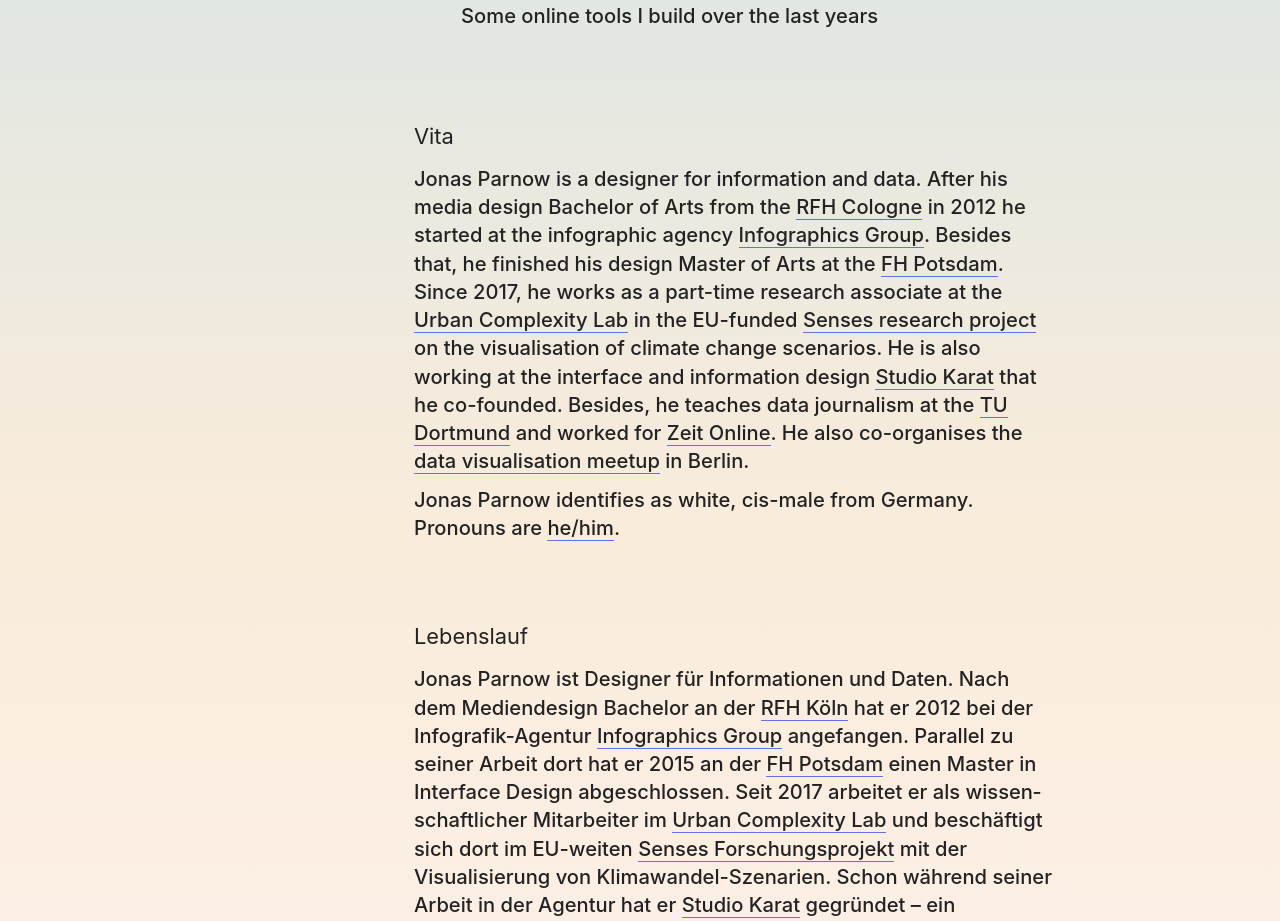
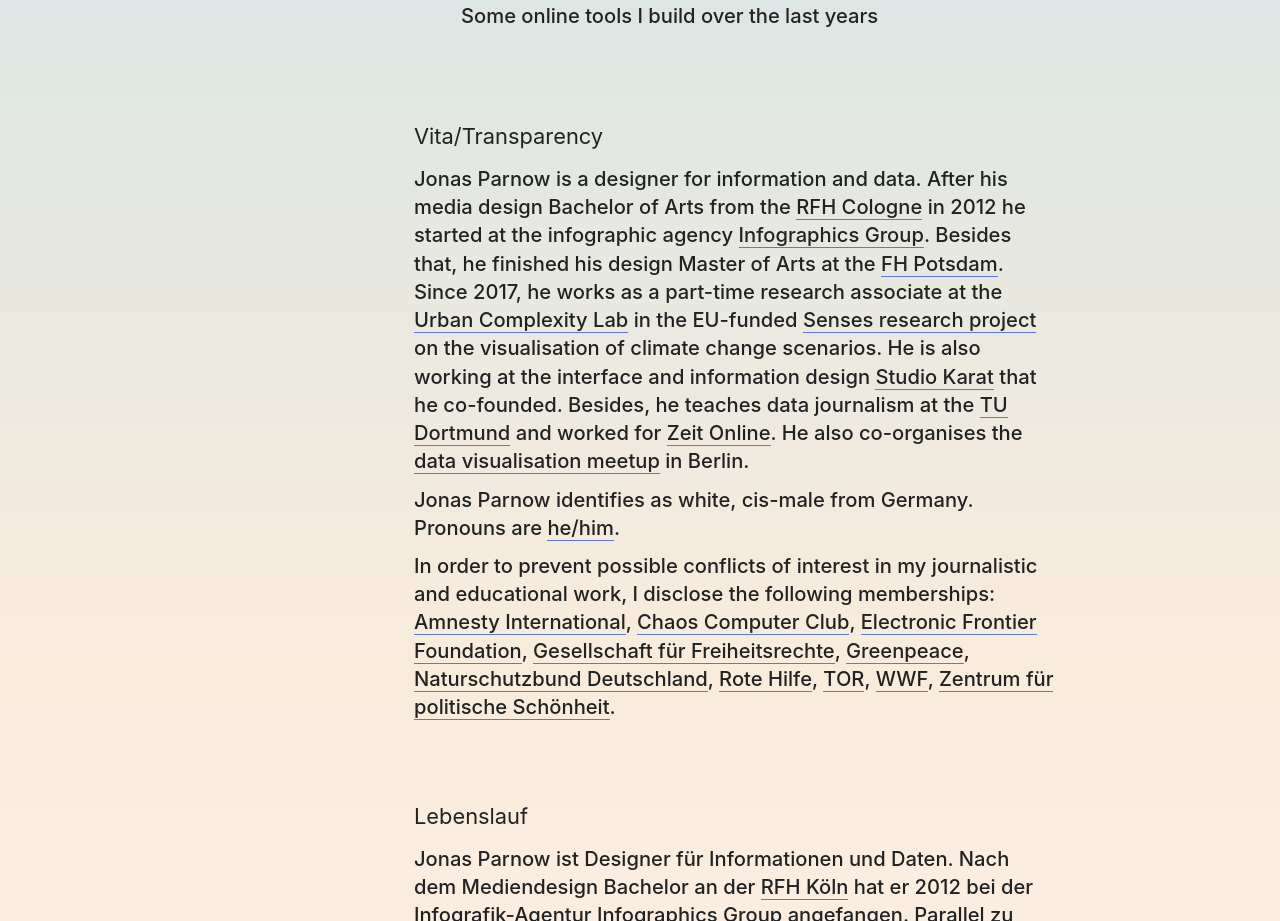
Before and after one commit to kimalbrecht/jonasparnow.com, a Nuxt app: page / in a window 1280 px wide. Shown: the part 2061-2982 px from the top of the page. Built offline with nearby package versions, Linux system fonts and the light colour scheme; a web font is replaced by a local one.

Commit message:
Transparency added

```diff
--- a/pages/index.vue
+++ b/pages/index.vue
@@ -45,9 +45,10 @@
       </ul>
     </section>
     <section>
-      <h4>Vita</h4>
+      <h4>Vita/Transparency</h4>
       <p>Jonas Parnow is a designer for infor&shy;ma&shy;tion and data. After his media design Bachelor of Arts from the <a href="https://www.rfh-koeln.de/">RFH Cologne</a> in 2012 he started at the info&shy;graphic agency <a href="https://infographics.group/">Infographics Group</a>. Besides that, he finished his design Master of Arts at the <a href="https://www.fh-potsdam.de/studieren/fachbereiche/design/">FH Potsdam</a>. Since 2017, he works as a part-time research associate at the <a href="https://uclab.fh-potsdam.de/">Urban Complexity Lab</a> in the EU-funded <a href="http://senses-project.org/">Senses research project</a> on the visu&shy;al&shy;isa&shy;tion of climate change scenarios. He is also working at the inter&shy;face and infor&shy;ma&shy;tion design <a href="http://karat.studio">Studio Karat</a> that he co-founded. Besides, he teaches data journalism at the <a href="https://journalistik.tu-dortmund.de/">TU Dortmund</a> and worked for <a href="https://www.zeit.de/index">Zeit Online</a>. He also co-organises the <a href="https://datavis.berlin">data visu&shy;al&shy;isa&shy;tion meetup</a> in Berlin.</p>
       <p>Jonas Parnow identifies as white, cis-male from Germany. Pronouns are <a href="https://www.mypronouns.org/he-him">he/him</a>.</p>
+      <p>In order to prevent possible conflicts of interest in my journalistic and educational work, I disclose the following memberships: <a href="https://www.amnesty.de/">Amnesty International</a>, <a href="https://www.ccc.de/">Chaos Computer Club</a>, <a href="https://www.eff.org/">Electronic Frontier Foundation</a>, <a href="https://freiheitsrechte.org/">Gesellschaft für Freiheitsrechte</a>, <a href="https://www.greenpeace.de/">Greenpeace</a>, <a href="https://www.nabu.de/">Naturschutzbund Deutschland</a>, <a href="https://www.rote-hilfe.de/">Rote Hilfe</a>, <a href="https://torproject.org/">TOR</a>, <a href="https://www.wwf.de/">WWF</a>, <a href="https://politicalbeauty.de/">Zentrum für politische Schönheit</a>.</p>
     </section>
     <section lang="de">
       <h4>Lebenslauf</h4>
```
